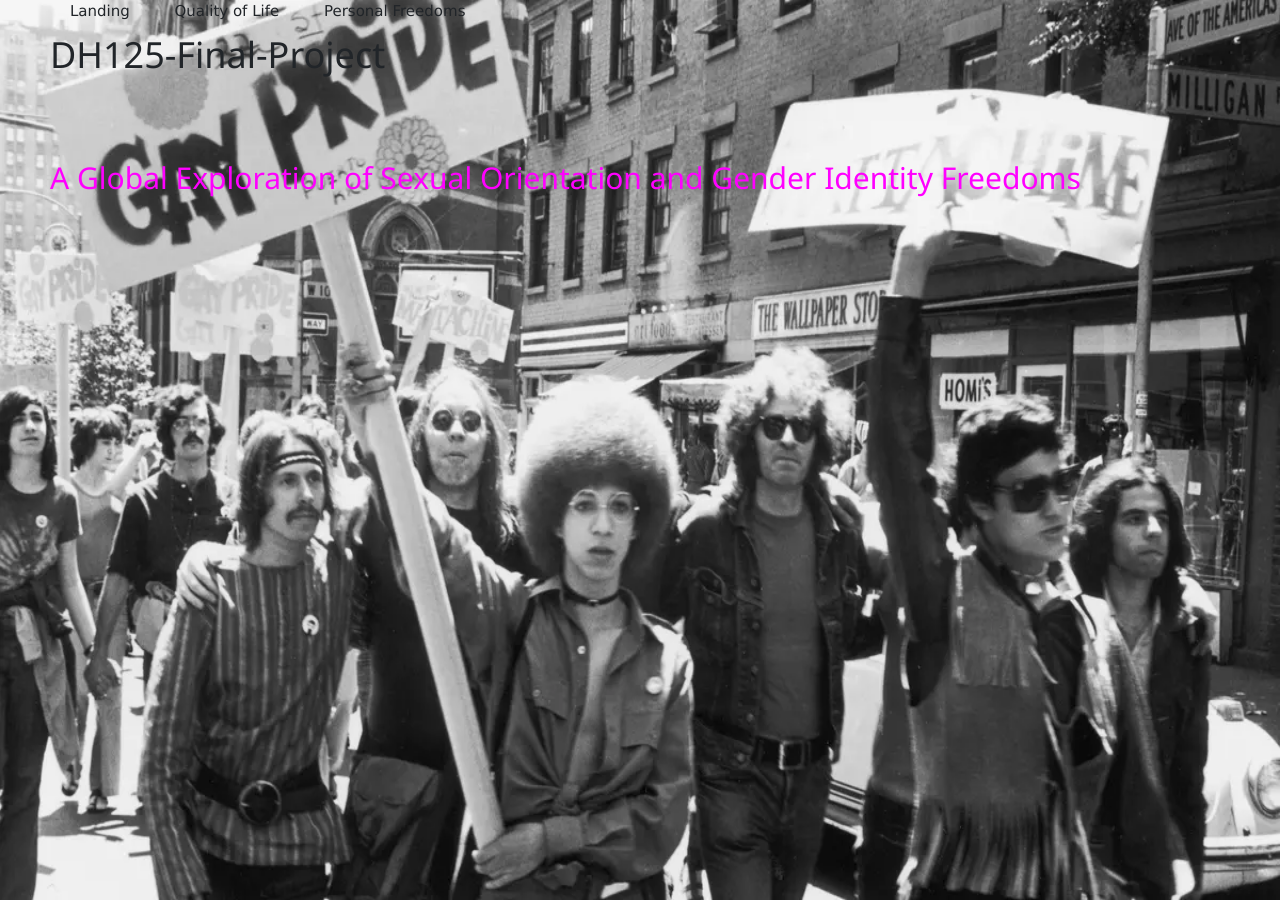
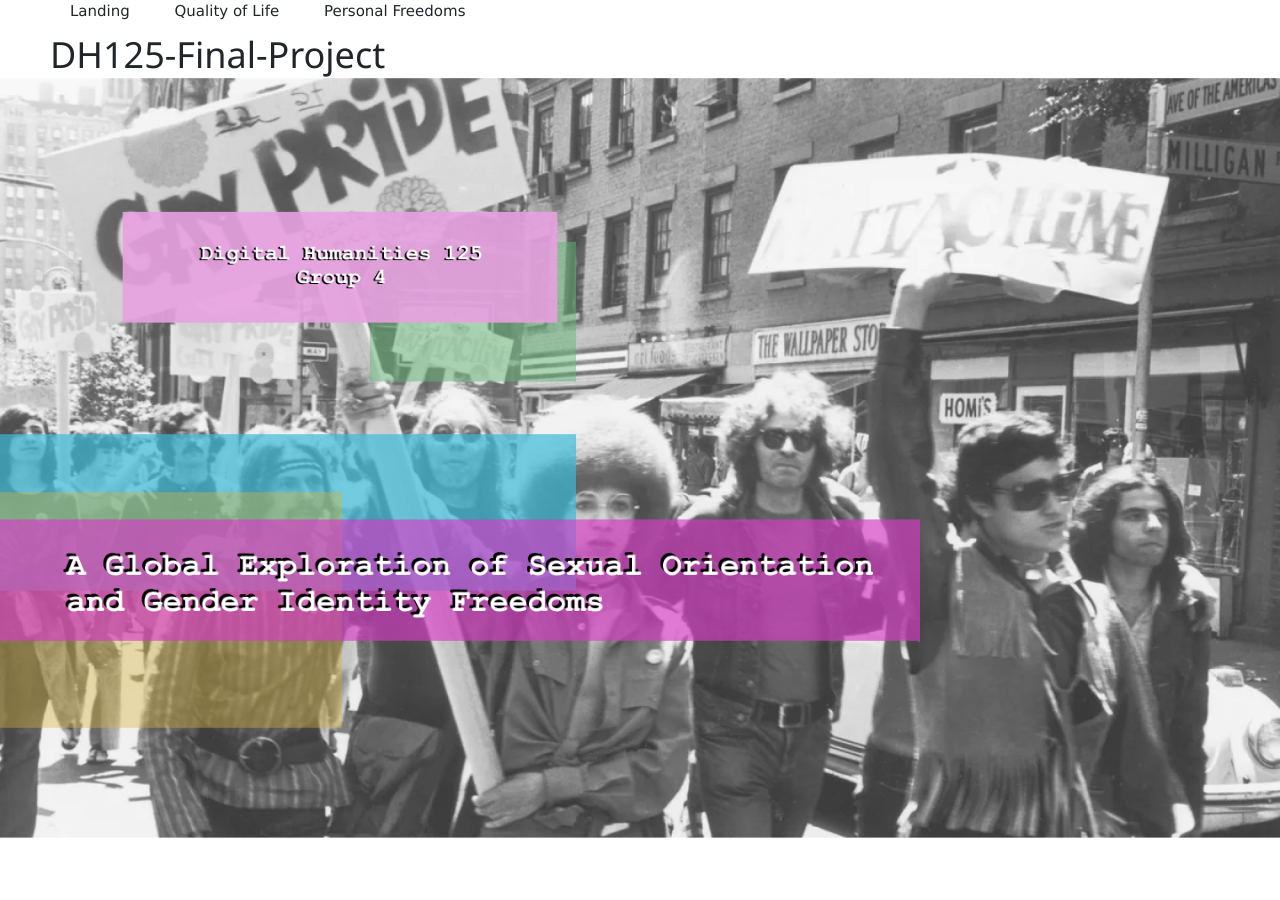
Before and after one commit to LHarrison36/DH125-Final-Project, a Jekyll site: the page built from index.md, in a window 1280 px wide. Built offline with Jekyll 4.4.1, drawn with Linux system fonts in a browser that asks for light colours.

Commit message:
Update index.md

```diff
--- a/index.md
+++ b/index.md
@@ -5,5 +5,4 @@ filename: index
 ---
 # DH125-Final-Project
 
-<img src="gaypride.png" alt="Italian Trulli" style="width: 100%;" id="titleimage">
-<h2 id="proj_title">A Global Exploration of Sexual Orientation and Gender Identity Freedoms</h2>
+<img src="landing.png" alt="Italian Trulli" style="width: 100%;" id="titleimage">
```
